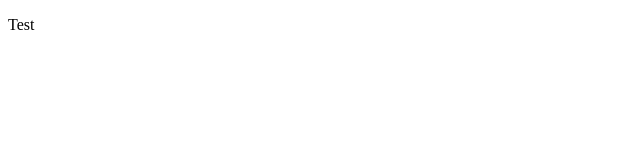
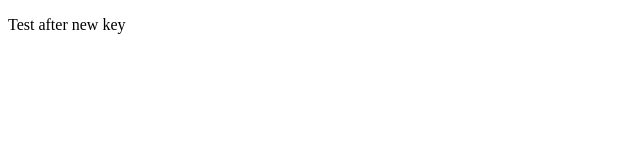
Before and after one commit to somno-grapher/yet-another-project, a plain HTML site: page index.html in a window 1280 px wide. Shown: the whole page, without its empty margins (0-640 px from the left). Drawn offline with Linux system fonts and the light colour scheme.

Commit message:
after new key

```diff
--- a/index.html
+++ b/index.html
@@ -9,7 +9,7 @@
 </head>
 
 <body>
-  <p>Test</p>
+  <p>Test after new key</p>
 </body>
 
 </html>
```
